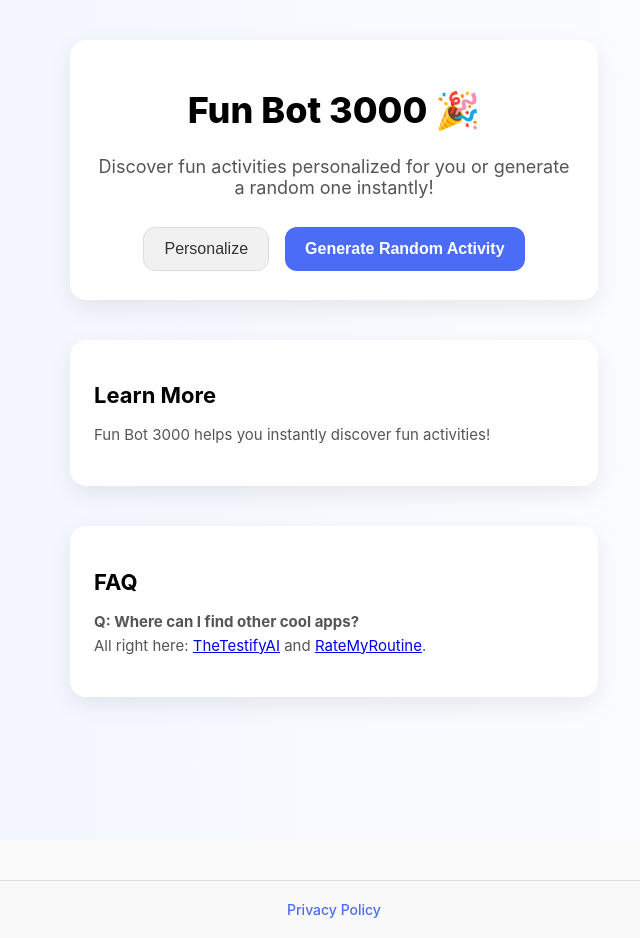
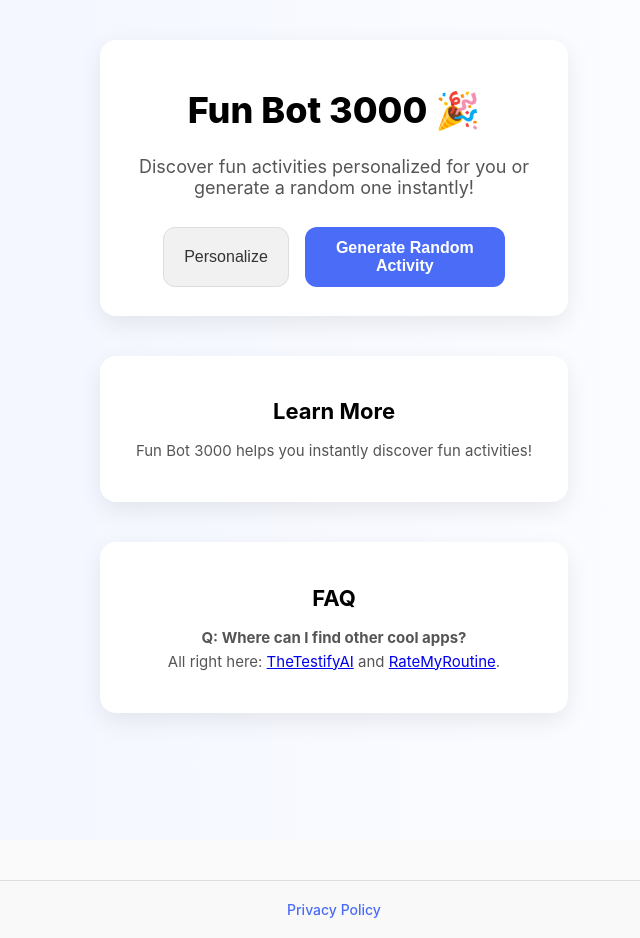
Before and after one commit to christensenandrew455-cell/funbot3000, a Next.js app: page / in a window 1280 px wide. Shown: the whole page, without its empty margins (306-946 px from the left). Built offline with nearby package versions, Linux system fonts and the light colour scheme.

Commit message:
Update page.js

```diff
--- a/app/page.js
+++ b/app/page.js
@@ -92,7 +92,7 @@ export default function Home() {
       boxShadow: "0 8px 24px rgba(0,0,0,0.08)",
       marginTop: 20,
       width: "100%",
-      maxWidth: 480,
+      maxWidth: 420, // made thinner
     },
     buttonPrimary: {
       background: "#4A6CF7",
@@ -104,6 +104,8 @@ export default function Home() {
       cursor: "pointer",
       fontWeight: 600,
       transition: "0.2s",
+      maxWidth: 200,
+      textAlign: "center",
     },
     buttonSecondary: {
       background: "#f1f1f1",
@@ -115,6 +117,8 @@ export default function Home() {
       cursor: "pointer",
       fontWeight: 500,
       transition: "0.2s",
+      maxWidth: 200,
+      textAlign: "center",
     },
     centerButtons: {
       display: "flex",
@@ -131,6 +135,7 @@ export default function Home() {
       fontSize: 14,
       outline: "none",
       transition: "0.2s",
+      textAlign: "center", // center the text inside selects
     },
     label: {
       display: "flex",
@@ -138,10 +143,11 @@ export default function Home() {
       gap: 6,
       fontSize: 14,
       fontWeight: 600,
+      alignItems: "center", // center label text
     },
     section: {
       marginTop: 40,
-      maxWidth: 480,
+      maxWidth: 420, // made thinner
       width: "100%",
       background: "white",
       padding: 24,
@@ -152,11 +158,13 @@ export default function Home() {
       fontSize: 22,
       fontWeight: 700,
       marginBottom: 12,
+      textAlign: "center",
     },
     sectionContent: {
       fontSize: 15,
       color: "#555",
       lineHeight: 1.6,
+      textAlign: "center",
     },
     tagline: {
       textAlign: "center",
@@ -312,7 +320,7 @@ export default function Home() {
                   {loading ? "Generating..." : "Generate Activity"}
                 </button>
               ) : (
-                <div style={{ color: "#888", fontSize: 13 }}>
+                <div style={{ color: "#888", fontSize: 13, textAlign: "center" }}>
                   Fill in any field to enable “Generate Activity”.
                 </div>
               )}
```
